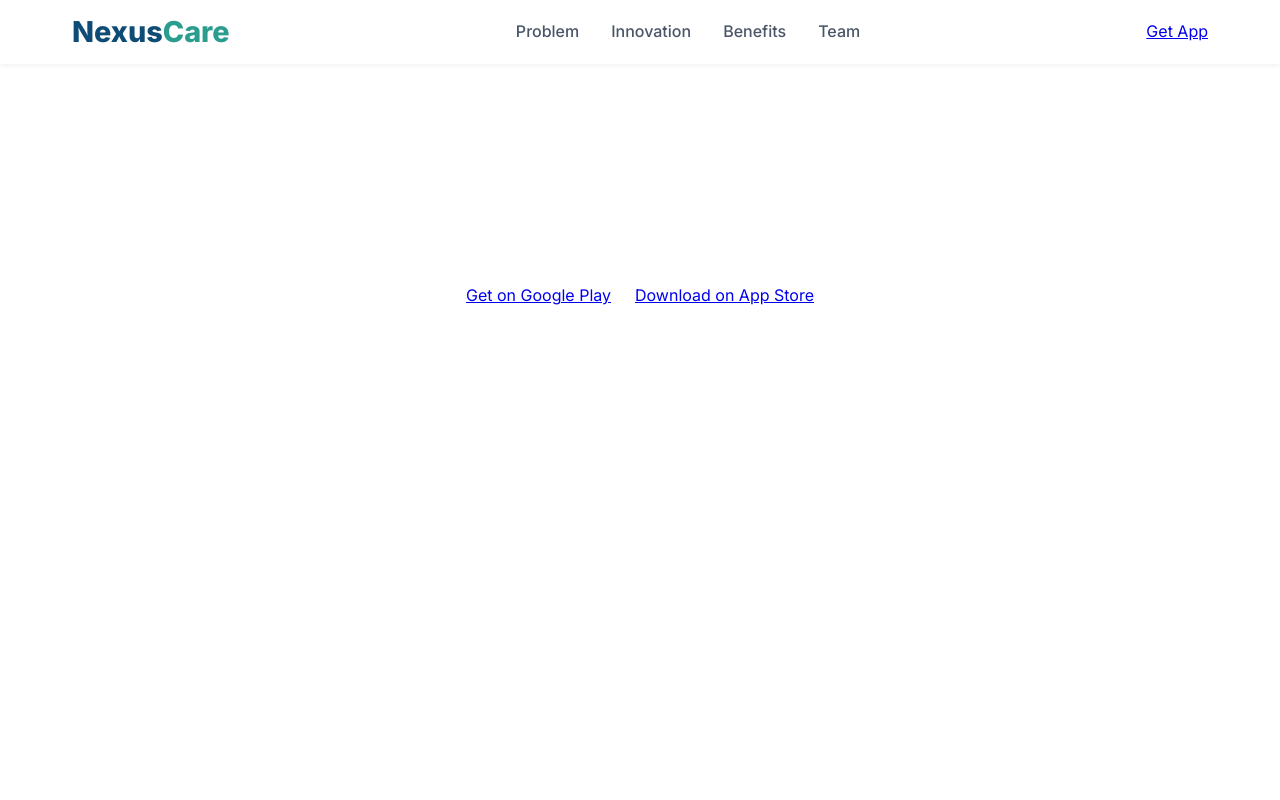
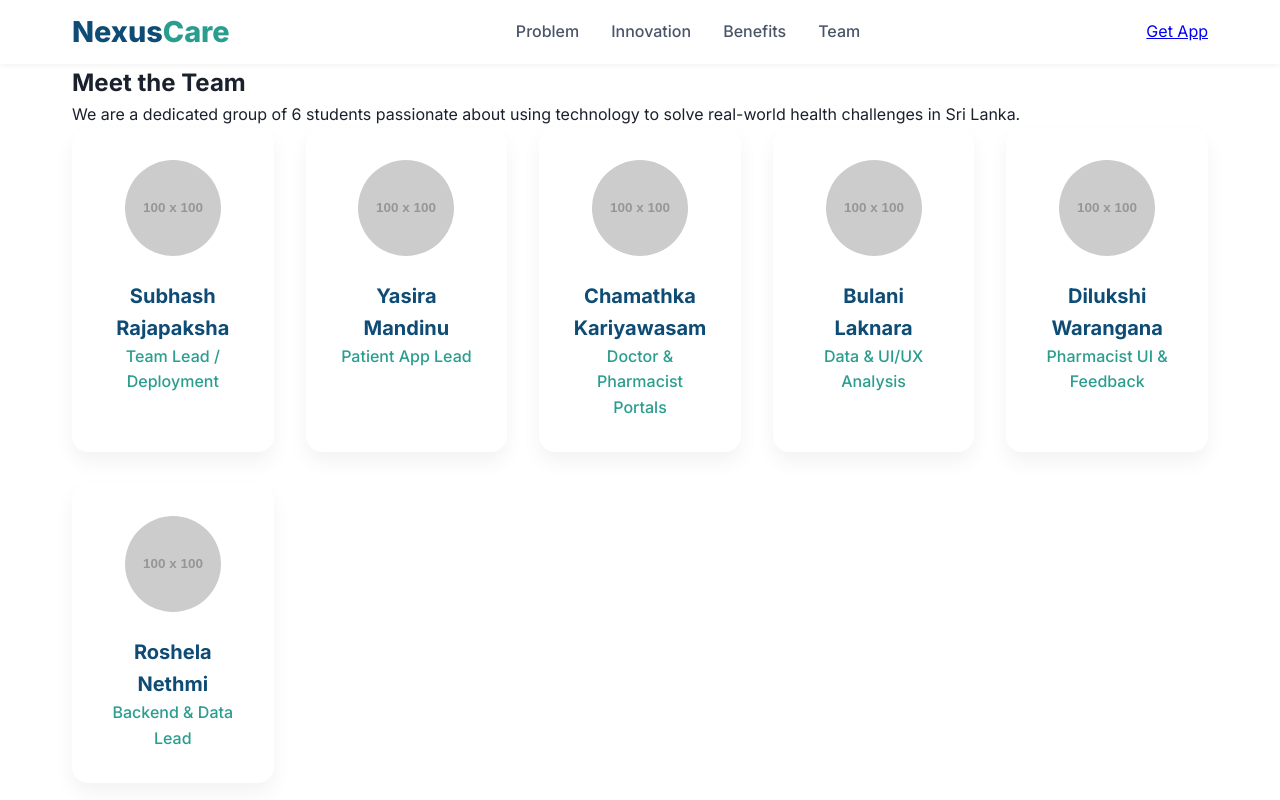
Before and after one commit to kavindusubhash28/NexusCare-landing-site, a plain HTML site: page index.html in a window 1280 px wide. Shown: the top 800 px of the page. Drawn offline with Linux system fonts and the light colour scheme; placeholder pictures from the web are drawn by us.

Commit message:
team section added

```diff
--- a/index.html
+++ b/index.html
@@ -30,7 +30,7 @@
     <!--Problem Statement Section-->
 
 
-    <!--Roshela123-->
+
 
 
     <!--Innovation Section-->
@@ -47,7 +47,45 @@
 
 
     <!--Team Section-->
-
+<section id="team" class="section bg-light fade-in">
+        <div class="container">
+            <h2 class="section-title">Meet the Team</h2>
+            <p class="section-subtitle">We are a dedicated group of 6 students passionate about using technology to solve real-world health challenges in Sri Lanka.</p>
+            <div class="team-grid">
+                <!-- Team members  -->
+                <div class="team-member animated-card">
+                    <img src="https://placehold.co/100x100/0f4c75/ffffff?text=S" alt="Subhash">
+                    <h3>Subhash Rajapaksha</h3>
+                    <p>Team Lead / Deployment</p>
+                </div>
+                <div class="team-member animated-card">
+                    <img src="https://placehold.co/100x100/2a9d8f/ffffff?text=Y" alt="Yasira">
+                    <h3>Yasira Mandinu</h3>
+                    <p>Patient App Lead</p>
+                </div>
+                <div class="team-member animated-card">
+                    <img src="https://placehold.co/100x100/0f4c75/ffffff?text=C" alt="Chamathka">
+                    <h3>Chamathka Kariyawasam</h3>
+                    <p>Doctor & Pharmacist Portals</p>
+                </div>
+                <div class="team-member animated-card">
+                    <img src="https://placehold.co/100x100/2a9d8f/ffffff?text=B" alt="Bulani">
+                    <h3>Bulani Laknara</h3>
+                    <p>Data & UI/UX Analysis</p>
+                </div>
+                <div class="team-member animated-card">
+                    <img src="https://placehold.co/100x100/0f4c75/ffffff?text=D" alt="Dilukshi">
+                    <h3>Dilukshi Warangana</h3>
+                    <p>Pharmacist UI & Feedback</p>
+                </div>
+                <div class="team-member animated-card">
+                    <img src="https://placehold.co/100x100/2a9d8f/ffffff?text=R" alt="Roshela">
+                    <h3>Roshela Nethmi</h3>
+                    <p>Backend & Data Lead</p>
+                </div>
+            </div>
+        </div>
+    </section>
 
 
     <!--Footer Section-->
--- a/style.css
+++ b/style.css
@@ -102,7 +102,33 @@ body {
 
 
 /* team section */
-
+.team-grid {
+    display: grid;
+    grid-template-columns: repeat(auto-fit, minmax(180px, 1fr));
+    gap: 2rem;
+}
+.team-member {
+    background-color: var(--bg-white);
+    padding: 2rem;
+    border-radius: 1rem;
+    text-align: center;
+    box-shadow: 0 10px 20px rgba(0,0,0,0.05);
+}
+.team-member img {
+    width: 6rem;
+    height: 6rem;
+    border-radius: 50%;
+    margin: 0 auto 1rem auto;
+}
+.team-member h3 {
+    font-size: 1.25rem;
+    font-weight: 700;
+    color: var(--primary-blue);
+}
+.team-member p {
+    color: var(--primary-teal);
+    font-weight: 500;
+}
 
 
 
```
